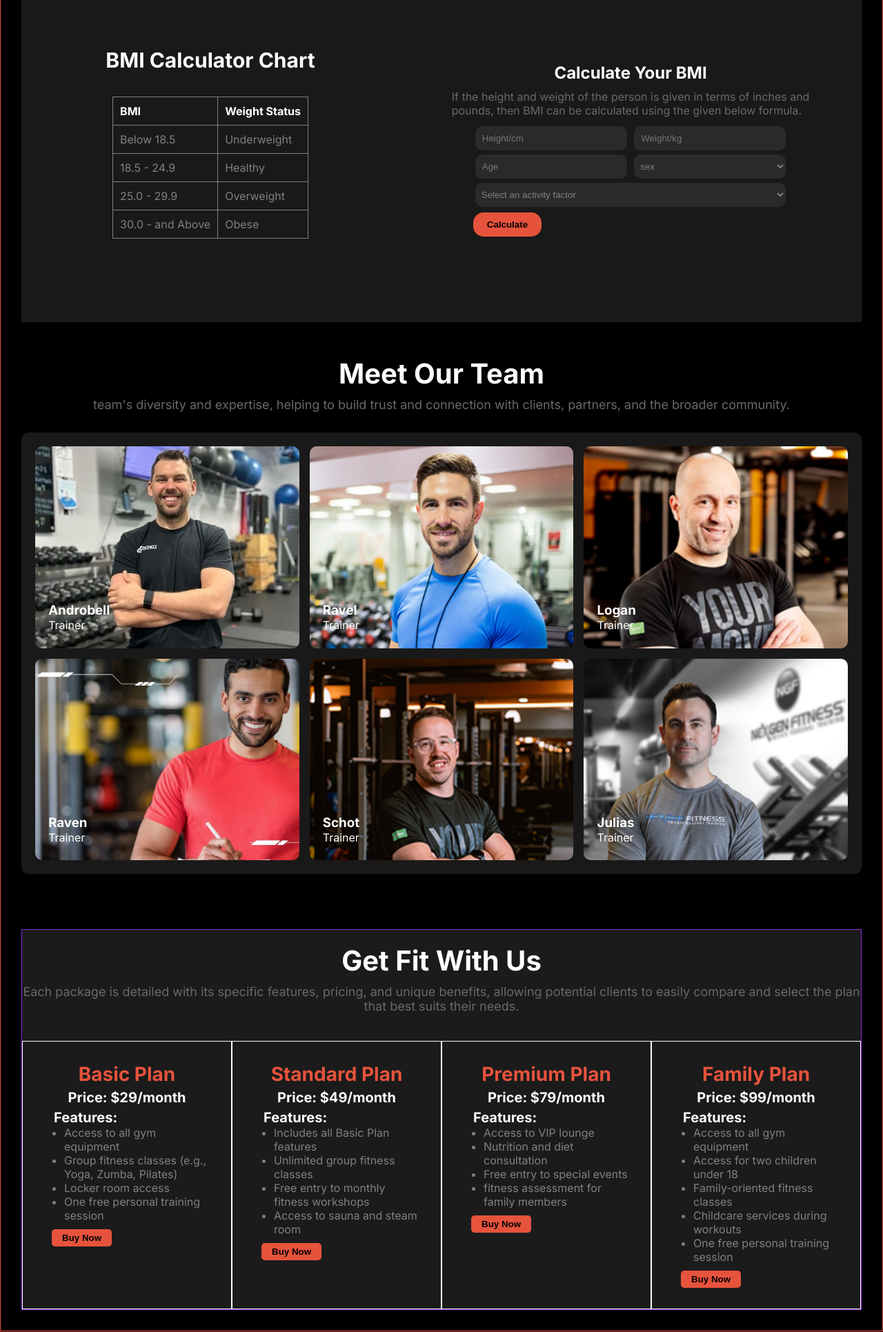
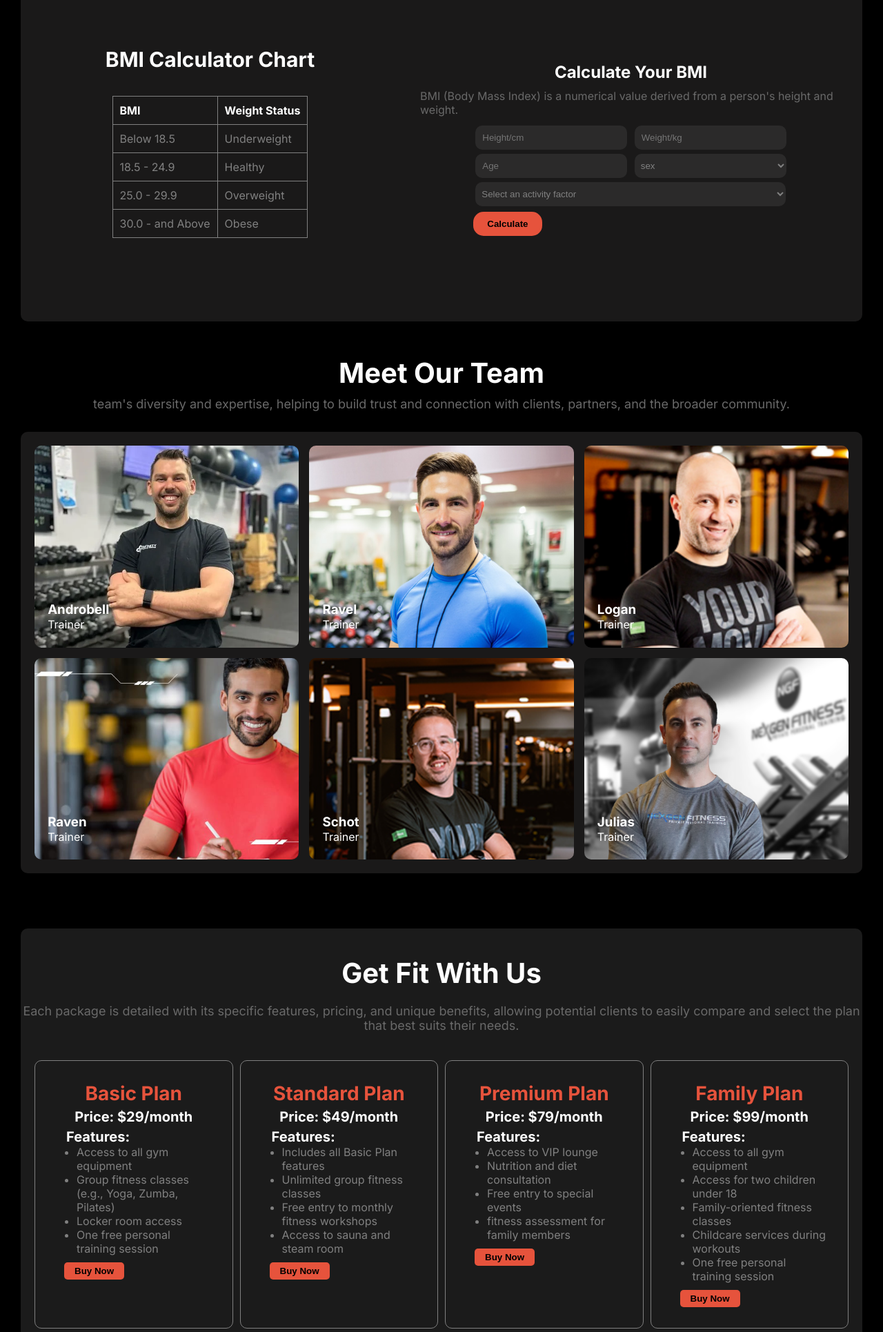
Before and after one commit to nabishafin/Assignemnt-2-fitness-, a plain HTML site: page index.html in a window 1280 px wide. Shown: the part 1980-3911 px from the top of the page at 69% size. Drawn offline with Linux system fonts and the light colour scheme; a web font is replaced by a local one.

Commit message:
some isshue solved

```diff
--- a/index.css
+++ b/index.css
@@ -18,7 +18,6 @@
 /* /./././././././././././././. */
 
 .main-container {
-    border: #E6533C 1px solid;
     margin: 0% auto;
     padding: 30px;
     max-width: 1480px;
@@ -253,6 +252,7 @@ button {
     align-items: center;
     background-color: #1a1919;
     justify-content: center;
+    border-radius: 10px;
 }
 
 .calculator-box {
@@ -380,23 +380,28 @@ td {
 }
 
 /* packages section style */
+
 .packages-section {
-    border: 1px solid blueviolet;
+
     background-color: #1b1b1b;
     margin-top: 80px;
+    border-radius: 10px;
 }
 
 .packages-container {
     display: grid;
     grid-template-columns: repeat(4, 1fr);
-    margin-top: 40px;
+    margin-top: 20px;
+    gap: 10px;
+    padding: 20px;
 }
 
 .packages {
-    border: 1px snow solid;
+    border: 1px gray solid;
     width: auto;
     height: auto;
     padding: 30px;
+    border-radius: 10px;
 
 }
 
@@ -478,11 +483,11 @@ footer {
 
 }
 
-#secand-div {
+#second-div {
     margin-left: 150px;
 }
 
-.horizantle {
+.horizontal {
     width: 1200px;
     color: rgb(105, 105, 105);
     text-align: center;
@@ -586,7 +591,7 @@ footer {
 
     }
 
-    #secand-div {
+    #second-div {
         margin-left: 0px;
     }
 
@@ -594,7 +599,7 @@ footer {
         padding: 40px;
     }
 
-    .horizantle {
+    .horizontal {
         width: 300px;
         color: rgb(105, 105, 105);
         text-align: center;
--- a/index.html
+++ b/index.html
@@ -175,11 +175,8 @@
 
                 <div class="input-box">
                     <h2 class="white-color">Calculate Your BMI</h2>
-                    <p style="margin-top: 10px; padding-left: 30px; padding-right: 30Px;" class="gray-color">If the
-                        height and weight of the
-                        person is given in
-                        terms of inches and <br>
-                        pounds, then BMI can be calculated using the given below formula.</p>
+                    <p style="margin-top: 10px; padding-left: 30px; padding-right: 30Px;" class="gray-color">BMI (Body
+                        Mass Index) is a numerical value derived from a person's height and weight.</p>
                     <div class="bmi-input-container">
                         <div class="input-select" style="margin-top: 10px;">
                             <input type="text" placeholder="Height/cm">
@@ -252,8 +249,9 @@
 
         <!-- packages system -->
         <section class="packages-section">
-            <h1 style="font-size: 40px; font-weight: 700; margin-bottom: 10px; margin-top: 20px;"
-                class="text-center white-color">Get Fit
+            <h1 style="font-size: 40px; font-weight: 700; margin-bottom: 20px; padding-top: 40px; "
+                class="text-center white-color">Get
+                Fit
                 With Us</h1>
             <p style="font-size: 18px; margin-bottom: 20px;" class="text-center gray-color"> Each package is detailed
                 with its specific features, pricing, and unique benefits, allowing potential clients to easily compare
@@ -335,7 +333,7 @@
                         </p>
                     </div>
                 </div>
-                <div id="secand-div" class="footer-2nd">
+                <div id="second-div" class="footer-2nd">
                     <h3 style="font-size: 30px; color: white;">Get Start</h3>
                     <div class="link-footer">
                         <p>Service</p>
@@ -356,7 +354,7 @@
             </div>
             </div>
             <div class="footer-last">
-                <hr class="horizantle">
+                <hr class="horizontal">
                 <p style="margin-bottom: 10px;">All right reserved @Shafin 2024</p>
             </div>
 
```
